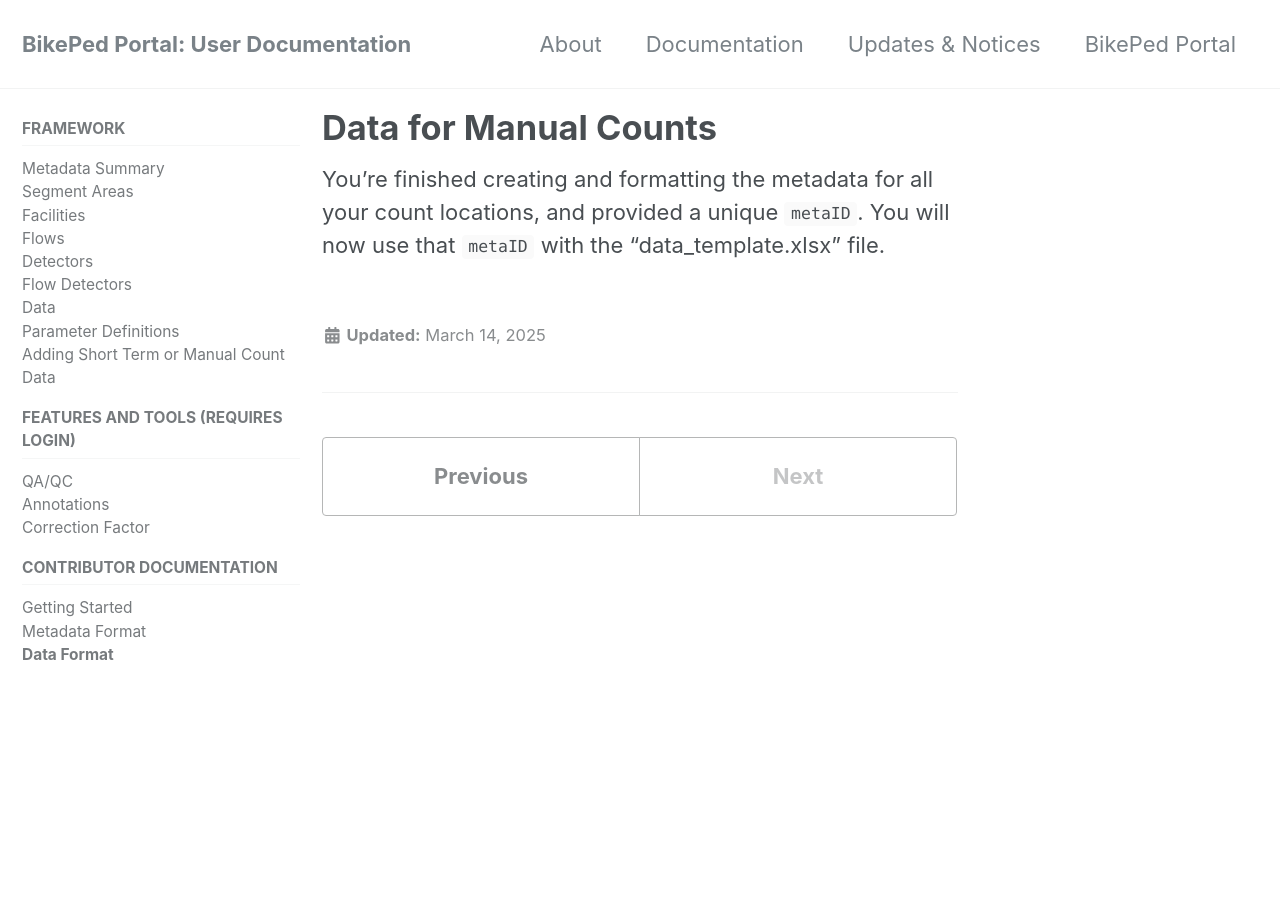
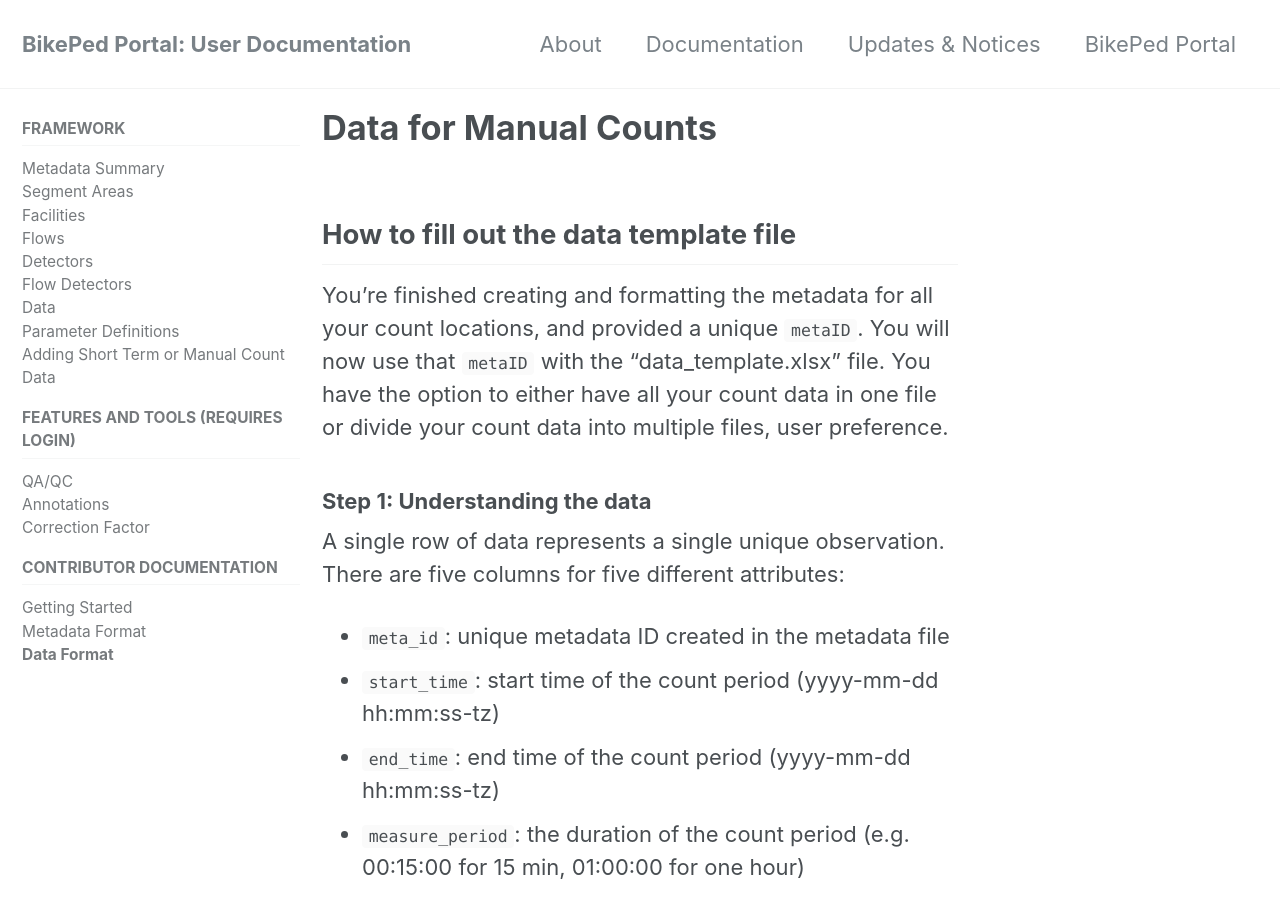
Before and after one commit to PSUTrec/documentation, a Jekyll site: the page built from _documents/14-data-format.md, in a window 1280 px wide and 900 px high. Built offline with Jekyll 4.4.1, drawn with Linux system fonts in a browser that asks for light colours; nearby versions of some CDN libraries; some of the changed text lies outside the part shown.

Commit message:
updated and added data template doc

```diff
--- a/_documents/14-data-format.md
+++ b/_documents/14-data-format.md
@@ -2,4 +2,29 @@
 title: Data for Manual Counts
 ---
 
-You're finished creating and formatting the metadata for all your count locations, and provided a unique `metaID`. You will now use that `metaID` with the "data_template.xlsx" file.
+## How to fill out the data template file
+
+You're finished creating and formatting the metadata for all your count locations, and provided a unique `metaID`. You will now use that `metaID` with the "data_template.xlsx" file. You have the option to either have all your count data in one file or divide your count data into multiple files, user preference.
+
+### Step 1: Understanding the data
+A single row of data represents a single unique observation. There are five columns for five different attributes:
+- `meta_id`: unique metadata ID created in the metadata file
+- `start_time`: start time of the count period (yyyy-mm-dd hh:mm:ss-tz)
+- `end_time`: end time of the count period (yyyy-mm-dd hh:mm:ss-tz)
+- `measure_period`: the duration of the count period (e.g. 00:15:00 for 15 min, 01:00:00 for one hour)
+- `volume`: count or volume
+
+### Step 2: Complete the data file
+Many count programs collect their manual count data in many different formats. Unfortunately, those count formats will need to be reformatted into the format described in this documentation. An example of the acceptable format is provided in the data template file. Note that the example includes data using two unique `meta_id`s for counts representing two unique types of metadata (Fig. 1). It is up to you if you want to submit one data file or submit multiple data files.
+
+<figure class="align-left">
+  <img src="{{ site.url }}{{ site.baseurl }}/assets/images/data-fig1.png" alt="">
+  <figcaption>Fig. 1. Example data file format. Note that there are two types of count data as indicated by the two different `meta_id`s.</figcaption>
+</figure>
+
+### Step 3: Save as CSV
+After the data template has been completed, rename the file and save the "Required" worksheet as a CSV formatted file.
+
+You are now ready to submit your file.
+
+If at any point you have any question, do not hesitate to contact us.
```
Also changed, not shown: _documents/12-getting-started.md (+1 -1 lines), _documents/13-metadata-format.md (+2 -2 lines), assets/images/data-fig1.png (added).
